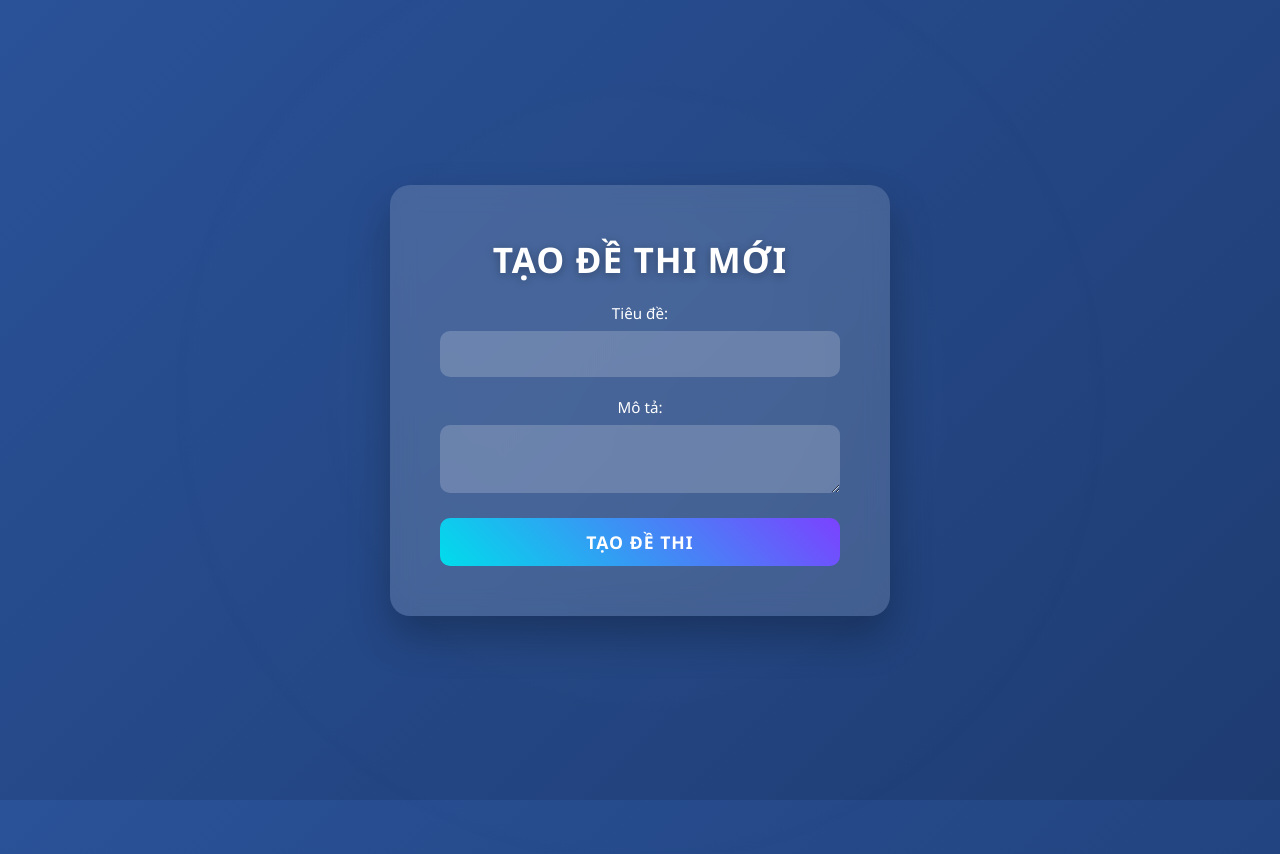
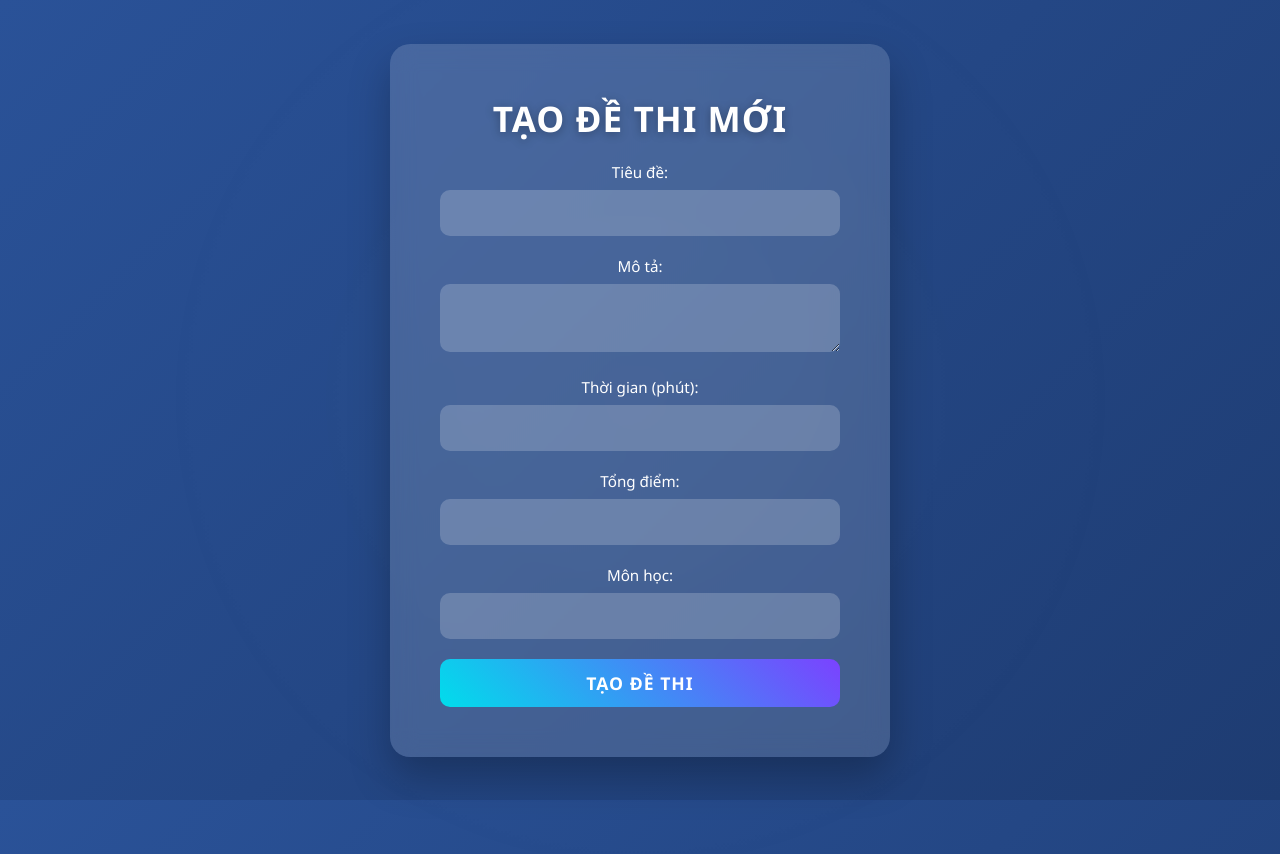
Before and after one commit to nguyenduccanh011/Website_On_Thi_Trac_Nghiem_PHP, a PHP site: page /views/exam/create.php in a window 1280 px wide; the page is wider, and only the part inside the window is pictured. Run offline with PHP 8.4, Linux system fonts and the light colour scheme.

Commit message:
tạo đề thi

```diff
--- a/controllers/ExamController.php
+++ b/controllers/ExamController.php
@@ -6,9 +6,9 @@ class ExamController {
         $this->conn = $conn;
     }
 
-    public function createExam($title, $description) {
-        $stmt = $this->conn->prepare("INSERT INTO exams (title, description) VALUES (?, ?)");
-        $stmt->bind_param("ss", $title, $description);
+    public function createExam($title, $description, $duration, $total_marks, $subject) {
+        $stmt = $this->conn->prepare("INSERT INTO exams (title, description, duration, total_marks, subject) VALUES (?, ?, ?, ?, ?)");
+        $stmt->bind_param("ssdis", $title, $description, $duration, $total_marks, $subject);
         if ($stmt->execute()) {
             return "Đề thi đã được tạo thành công.";
         } else {
--- a/views/exam/create.php
+++ b/views/exam/create.php
@@ -67,7 +67,8 @@
         }
 
         form input[type="text"],
-        form textarea {
+        form textarea,
+        form input[type="number"] {
             width: 100%;
             padding: 12px 15px;
             margin-bottom: 20px;
@@ -80,7 +81,8 @@
         }
 
         form input[type="text"]:focus,
-        form textarea:focus {
+        form textarea:focus,
+        form input[type="number"]:focus {
             outline: none;
             background: rgba(255, 255, 255, 0.3);
             box-shadow: 0 0 10px rgba(255, 255, 255, 0.5);
@@ -152,7 +154,8 @@
                 font-size: 0.85em;
             }
             form input[type="text"],
-            form textarea {
+            form textarea,
+            form input[type="number"] {
                 font-size: 0.9em;
             }
             button {
@@ -171,6 +174,16 @@
             <label for="description">Mô tả:</label>
             <textarea id="description" name="description" required></textarea>
 
+            <!-- New fields for detailed exam creation -->
+            <label for="duration">Thời gian (phút):</label>
+            <input type="number" id="duration" name="duration" required>
+
+            <label for="total_marks">Tổng điểm:</label>
+            <input type="number" id="total_marks" name="total_marks" required>
+
+            <label for="subject">Môn học:</label>
+            <input type="text" id="subject" name="subject" required>
+
             <button type="submit">Tạo đề thi</button>
         </form>
     </div>
```
Also changed, not shown: views/exam/store.php (added, +19 -0 lines).
